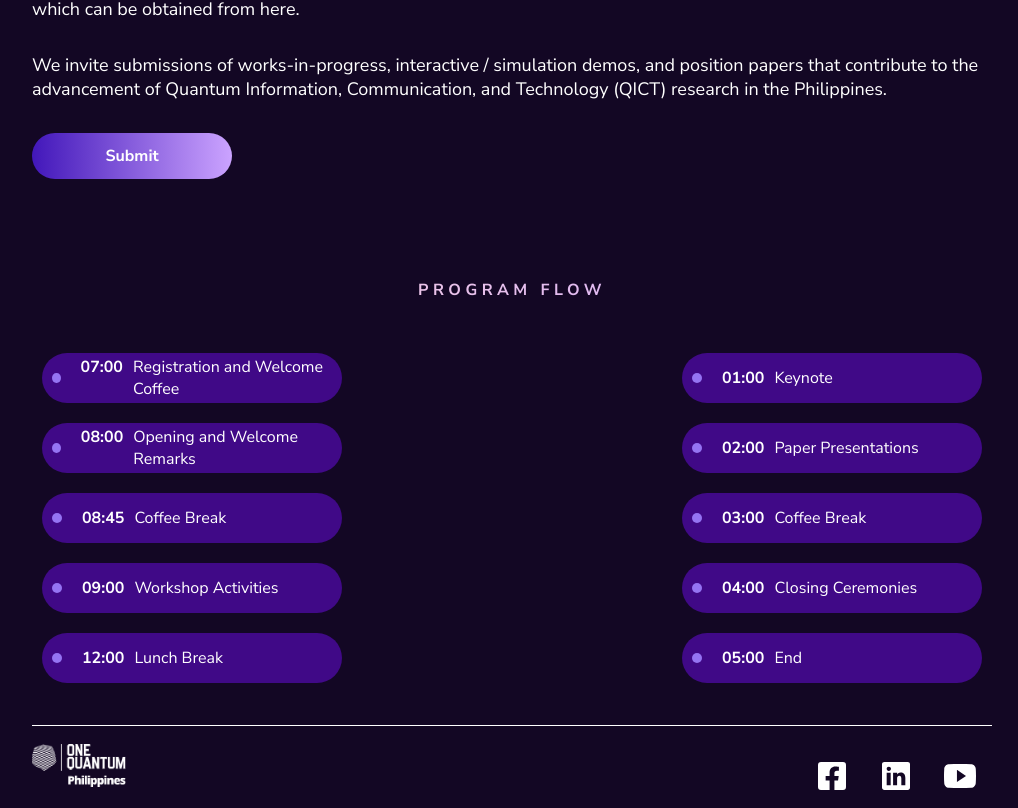
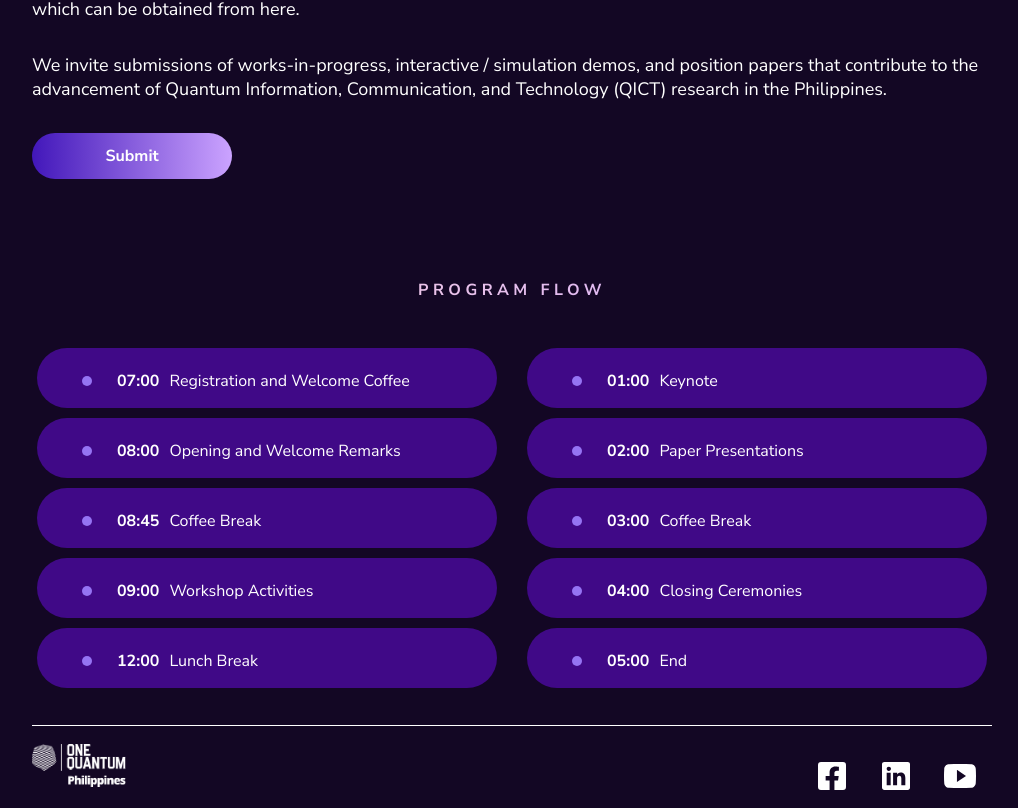
Before and after one commit to OQPH-Web-Projects/OQPH-Main-Website, a React (Create React App) app: page /workshop in a window 1280 px wide. Shown: the part 3637-4445 px from the top of the page, without its empty margins (128-1146 px from the left). Built offline with nearby package versions, Linux system fonts and the light colour scheme.

Commit message:
fix: pill padding

```diff
--- a/src/pages/Workshop/Workshop.css
+++ b/src/pages/Workshop/Workshop.css
@@ -160,12 +160,12 @@
   display: inline-flex;
   align-items: center;
   background-color: #400987;
-  margin: 10px;
+  margin: 5px;
   border-radius: 60px;
-  padding: 15px 10px;
-  width: 300px;
-  height: 50px;
-  column-gap: 10px;
+  padding: 15px 15px 10px 45px;
+  width: 460px;
+  height: 60px;
+  column-gap: 15px;
 }
 
 .dot {
@@ -189,10 +189,12 @@
 .right-pills {
   display: flex;
   flex-direction: column;
+  text-align: center;
+  align-items: center;
 }
 
 .right-pills {
-  text-align: right;
+  text-align: center;
 }
 
 .leaflet-container {
```
